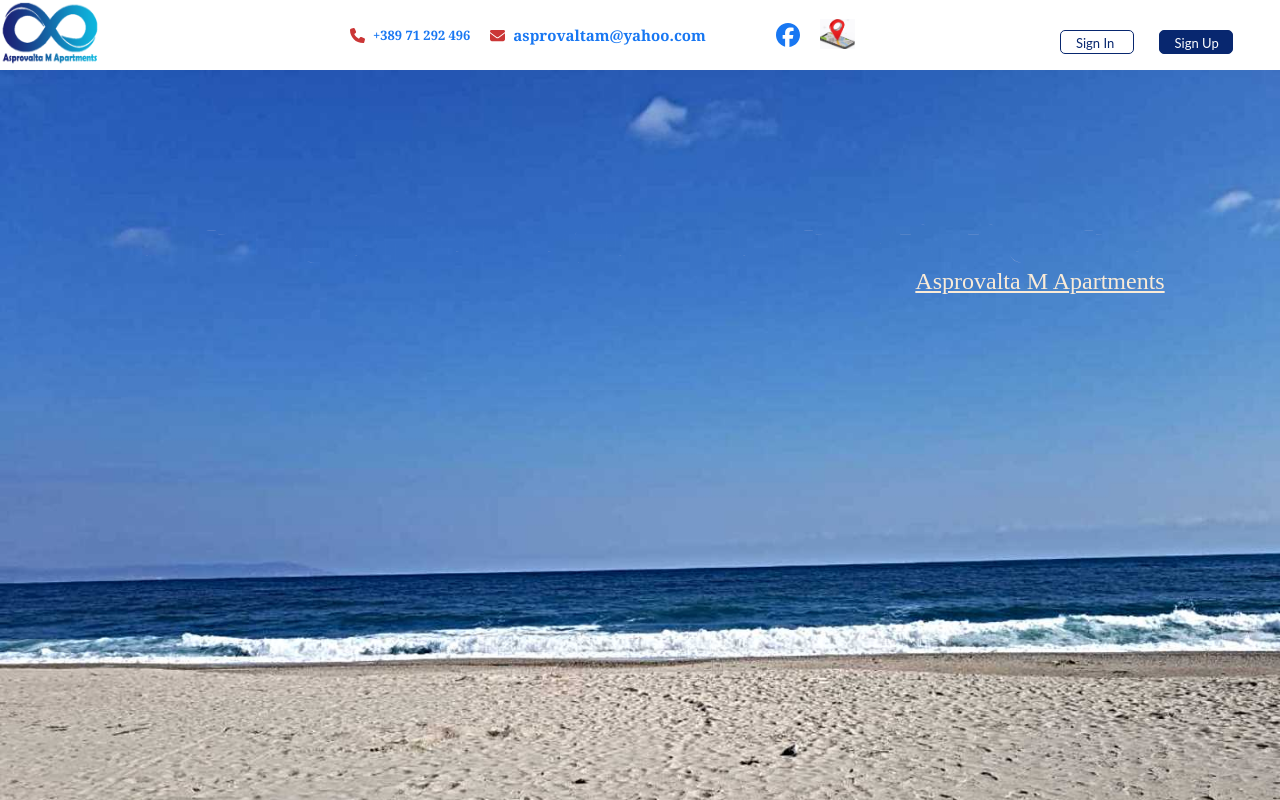
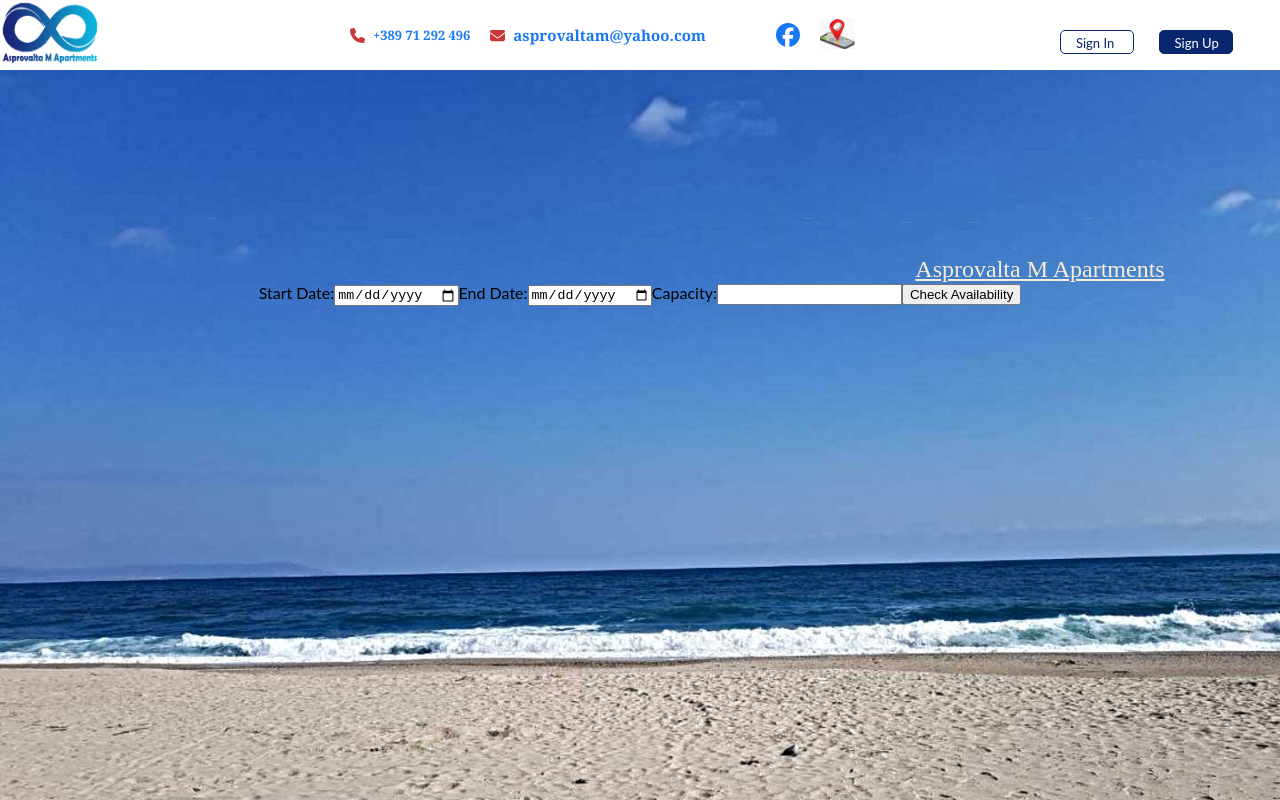
Before and after one commit to jugosack/asprovalta_m_apartments_client, a React (Create React App) app: page / in a window 1280 px wide. Built offline with nearby package versions, Linux system fonts and the light colour scheme.

Commit message:
Add CheckAvailiability.js functionality

```diff
--- a/src/components/Body.js
+++ b/src/components/Body.js
@@ -5,6 +5,7 @@ import { FontAwesomeIcon } from '@fortawesome/react-fontawesome';
 import { faFacebook } from '@fortawesome/free-brands-svg-icons';
 import { faPhone, faEnvelope } from '@fortawesome/free-solid-svg-icons';
 import locationImg from '../images/locationImg.png';
+import RoomAvailabilityCheck from './CheckAvailability';
 
 import logo from '../images/logo.png'; // Import your image
 
@@ -63,6 +64,9 @@ const Body = () => (
     <header className="header">
       <span className="header-title">It is&apos;not Perfect... It is Paradise!</span>
       <div className="signature">Asprovalta M Apartments</div>
+      <div>
+        <RoomAvailabilityCheck />
+      </div>
     </header>
 
   </>
--- /dev/null
+++ b/src/components/CheckAvailability.js
@@ -0,0 +1,88 @@
+// RoomAvailabilityCheck.js
+
+import React, { useState } from 'react';
+
+const RoomAvailabilityCheck = () => {
+  const [startDate, setStartDate] = useState('');
+  const [endDate, setEndDate] = useState('');
+  const [capacity, setCapacity] = useState('');
+  const [availableRooms, setAvailableRooms] = useState(null);
+
+  const checkAvailability = async () => {
+    // Replace 'your-api-endpoint' with your actual API endpoint
+    const apiUrl = 'http://localhost:3000/rooms/check_availability';
+
+    try {
+      const response = await fetch(apiUrl, {
+        method: 'POST',
+        headers: {
+          'Content-Type': 'application/json',
+        },
+        body: JSON.stringify({
+          start_date: startDate,
+          end_date: endDate,
+          capacity: parseInt(capacity, 4),
+        }),
+      });
+
+      const data = await response.json();
+      setAvailableRooms(data.available_dates_per_room);
+    } catch (error) {
+      console.error('Error checking availability:', error);
+    }
+  };
+
+  return (
+    <div>
+      <label htmlFor="startDate">
+        Start Date:
+        <input
+          id="startDate"
+          type="date"
+          value={startDate}
+          onChange={(e) => setStartDate(e.target.value)}
+        />
+      </label>
+      <label htmlFor="endDate">
+        End Date:
+        <input
+          id="endDate"
+          type="date"
+          value={endDate}
+          onChange={(e) => setEndDate(e.target.value)}
+        />
+      </label>
+      <label htmlFor="capacity">
+        Capacity:
+        <input
+          id="capacity"
+          type="number"
+          value={capacity}
+          onChange={(e) => setCapacity(e.target.value)}
+        />
+      </label>
+      <button type="button" onClick={checkAvailability}>
+        Check Availability
+      </button>
+
+      {availableRooms && (
+        <div>
+          <h3>Available Rooms:</h3>
+          <ul>
+            {Object.entries(availableRooms).map(([roomName, availableDates]) => (
+              <li key={roomName}>
+                <strong>
+                  {roomName}
+                  :
+                </strong>
+                {availableDates.join(', ')}
+              </li>
+            ))}
+          </ul>
+        </div>
+      )}
+    </div>
+  );
+};
+
+export default RoomAvailabilityCheck;
```
